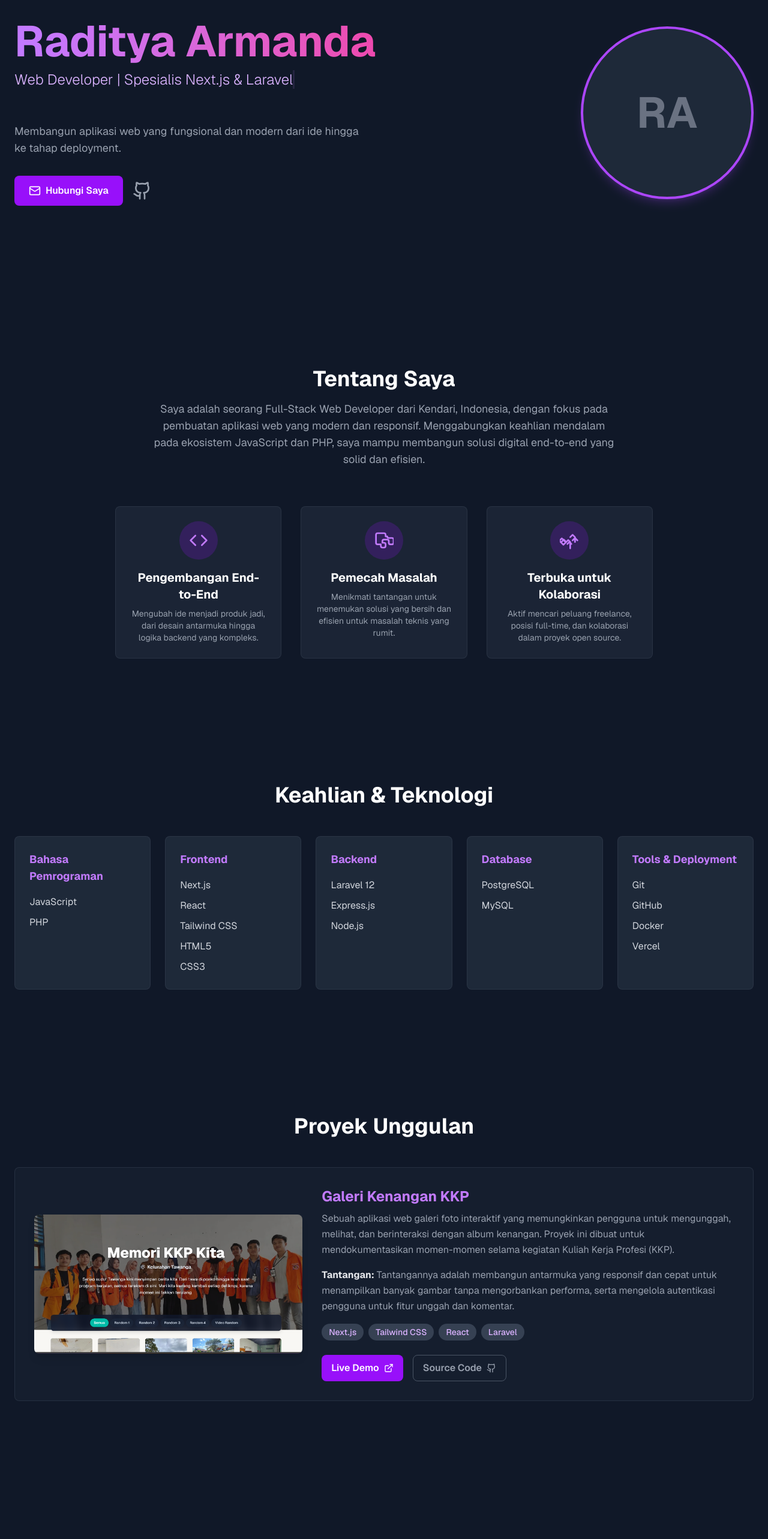
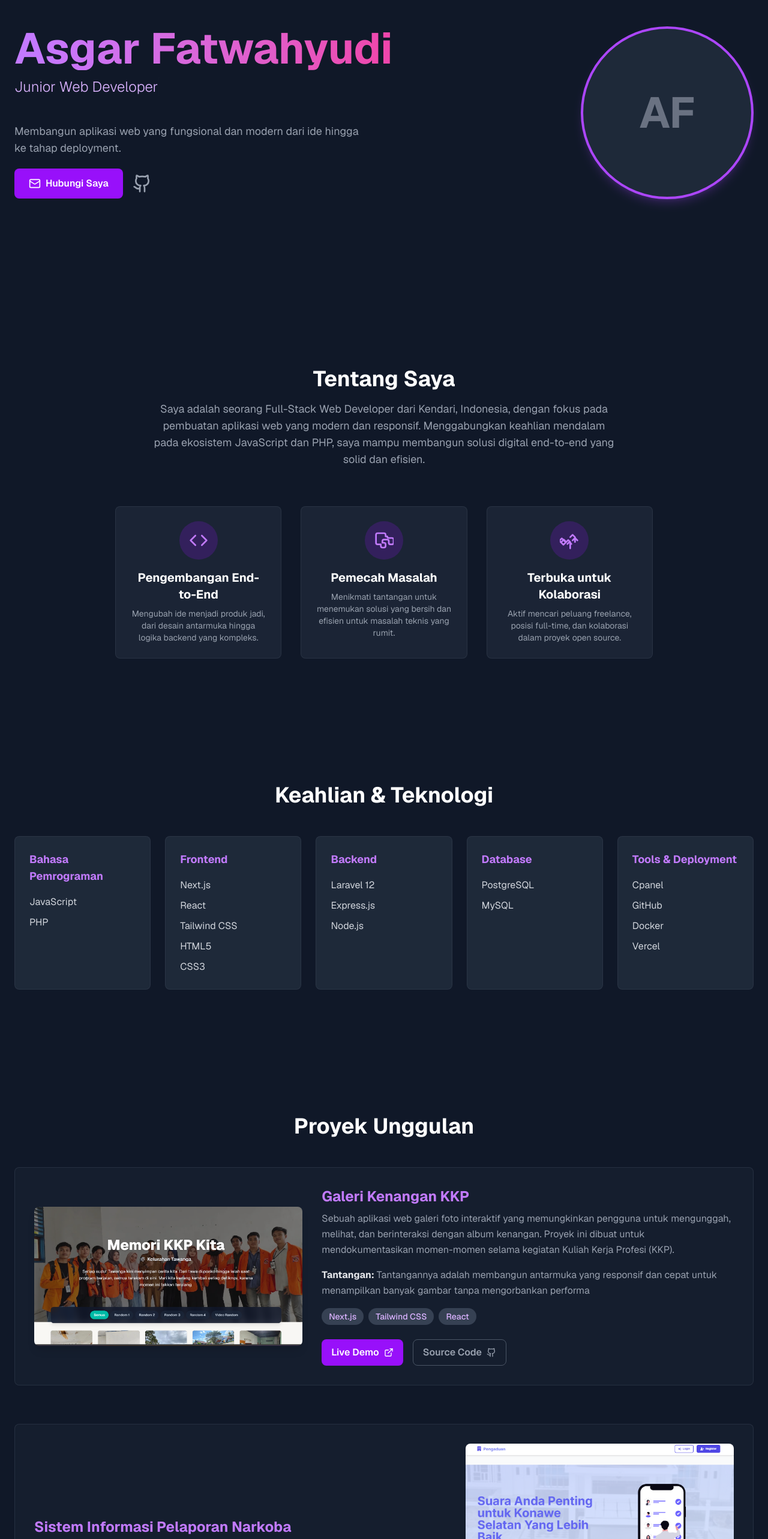
Before and after one commit to Asgarnet11/portofolio-raditya, a Next.js app: page / in a window 1280 px wide. Shown: the part 220-2786 px from the top of the page at 60% size. Built offline with nearby package versions, Linux system fonts and the light colour scheme.

Commit message:
my new featres porto

```diff
--- a/app/page.tsx
+++ b/app/page.tsx
@@ -1,55 +1,177 @@
 "use client";
-import React, { useState, useEffect } from 'react';
+import React, { useState, useEffect } from "react";
 
-// --- Ikon SVG dengan Tipe untuk TypeScript ---
-const Github = (props: React.SVGProps<SVGSVGElement>) => (
-  <svg xmlns="http://www.w3.org/2000/svg" width="24" height="24" viewBox="0 0 24 24" fill="none" stroke="currentColor" strokeWidth="2" strokeLinecap="round" strokeLinejoin="round" {...props}>
-    <path d="M15 22v-4a4.8 4.8 0 0 0-1-3.5c3 0 6-2 6-5.5.08-1.25-.27-2.48-1-3.5.28-1.15.28-2.35 0-3.5 0 0-1 0-3 1.5-2.64-.5-5.36-.5-8 0C6 2 5 2 5 2c-.3 1.15-.3 2.35 0 3.5A5.403 5.403 0 0 0 4 9c0 3.5 3 5.5 6 5.5-.39.49-.68 1.05-.85 1.65-.17.6-.22 1.23-.15 1.85v4"/>
-    <path d="M9 18c-4.51 2-5-2-7-2"/>
+// --- Ikon SVG ---
+const Github = (props) => (
+  <svg
+    xmlns="http://www.w3.org/2000/svg"
+    width="24"
+    height="24"
+    viewBox="0 0 24 24"
+    fill="none"
+    stroke="currentColor"
+    strokeWidth="2"
+    strokeLinecap="round"
+    strokeLinejoin="round"
+    {...props}
+  >
+    <path d="M15 22v-4a4.8 4.8 0 0 0-1-3.5c3 0 6-2 6-5.5.08-1.25-.27-2.48-1-3.5.28-1.15.28-2.35 0-3.5 0 0-1 0-3 1.5-2.64-.5-5.36-.5-8 0C6 2 5 2 5 2c-.3 1.15-.3 2.35 0 3.5A5.403 5.403 0 0 0 4 9c0 3.5 3 5.5 6 5.5-.39.49-.68 1.05-.85 1.65-.17.6-.22 1.23-.15 1.85v4" />
+    <path d="M9 18c-4.51 2-5-2-7-2" />
   </svg>
 );
-const Mail = (props: React.SVGProps<SVGSVGElement>) => (
-  <svg xmlns="http://www.w3.org/2000/svg" width="24" height="24" viewBox="0 0 24 24" fill="none" stroke="currentColor" strokeWidth="2" strokeLinecap="round" strokeLinejoin="round" {...props}>
-    <rect width="20" height="16" x="2" y="4" rx="2"/>
-    <path d="m22 7-8.97 5.7a1.94 1.94 0 0 1-2.06 0L2 7"/>
+const Mail = (props) => (
+  <svg
+    xmlns="http://www.w3.org/2000/svg"
+    width="24"
+    height="24"
+    viewBox="0 0 24 24"
+    fill="none"
+    stroke="currentColor"
+    strokeWidth="2"
+    strokeLinecap="round"
+    strokeLinejoin="round"
+    {...props}
+  >
+    <rect width="20" height="16" x="2" y="4" rx="2" />
+    <path d="m22 7-8.97 5.7a1.94 1.94 0 0 1-2.06 0L2 7" />
   </svg>
 );
-const ExternalLink = (props: React.SVGProps<SVGSVGElement>) => (
-  <svg xmlns="http://www.w3.org/2000/svg" width="24" height="24" viewBox="0 0 24 24" fill="none" stroke="currentColor" strokeWidth="2" strokeLinecap="round" strokeLinejoin="round" {...props}>
-    <path d="M18 13v6a2 2 0 0 1-2 2H5a2 2 0 0 1-2-2V8a2 2 0 0 1 2-2h6" /><polyline points="15 3 21 3 21 9" /><line x1="10" y1="14" x2="21" y2="3" />
+const ExternalLink = (props) => (
+  <svg
+    xmlns="http://www.w3.org/2000/svg"
+    width="24"
+    height="24"
+    viewBox="0 0 24 24"
+    fill="none"
+    stroke="currentColor"
+    strokeWidth="2"
+    strokeLinecap="round"
+    strokeLinejoin="round"
+    {...props}
+  >
+    <path d="M18 13v6a2 2 0 0 1-2 2H5a2 2 0 0 1-2-2V8a2 2 0 0 1 2-2h6" />
+    <polyline points="15 3 21 3 21 9" />
+    <line x1="10" y1="14" x2="21" y2="3" />
   </svg>
 );
-const ArrowUp = (props: React.SVGProps<SVGSVGElement>) => (
-    <svg xmlns="http://www.w3.org/2000/svg" width="24" height="24" viewBox="0 0 24 24" fill="none" stroke="currentColor" strokeWidth="2" strokeLinecap="round" strokeLinejoin="round" {...props}><path d="m5 12 7-7 7 7"/><path d="M12 19V5"/></svg>
+const ArrowUp = (props) => (
+  <svg
+    xmlns="http://www.w3.org/2000/svg"
+    width="24"
+    height="24"
+    viewBox="0 0 24 24"
+    fill="none"
+    stroke="currentColor"
+    strokeWidth="2"
+    strokeLinecap="round"
+    strokeLinejoin="round"
+    {...props}
+  >
+    <path d="m5 12 7-7 7 7" />
+    <path d="M12 19V5" />
+  </svg>
 );
-const Menu = (props: React.SVGProps<SVGSVGElement>) => (
-    <svg xmlns="http://www.w3.org/2000/svg" width="24" height="24" viewBox="0 0 24 24" fill="none" stroke="currentColor" strokeWidth="2" strokeLinecap="round" strokeLinejoin="round" {...props}><line x1="4" x2="20" y1="12" y2="12"/><line x1="4" x2="20" y1="6" y2="6"/><line x1="4" x2="20" y1="18" y2="18"/></svg>
+const Menu = (props) => (
+  <svg
+    xmlns="http://www.w3.org/2000/svg"
+    width="24"
+    height="24"
+    viewBox="0 0 24 24"
+    fill="none"
+    stroke="currentColor"
+    strokeWidth="2"
+    strokeLinecap="round"
+    strokeLinejoin="round"
+    {...props}
+  >
+    <line x1="4" x2="20" y1="12" y2="12" />
+    <line x1="4" x2="20" y1="6" y2="6" />
+    <line x1="4" x2="20" y1="18" y2="18" />
+  </svg>
 );
-const X = (props: React.SVGProps<SVGSVGElement>) => (
-    <svg xmlns="http://www.w3.org/2000/svg" width="24" height="24" viewBox="0 0 24 24" fill="none" stroke="currentColor" strokeWidth="2" strokeLinecap="round" strokeLinejoin="round" {...props}><line x1="18" y1="6" x2="6" y2="18"/><line x1="6" y1="6" x2="18" y2="18"/></svg>
+const X = (props) => (
+  <svg
+    xmlns="http://www.w3.org/2000/svg"
+    width="24"
+    height="24"
+    viewBox="0 0 24 24"
+    fill="none"
+    stroke="currentColor"
+    strokeWidth="2"
+    strokeLinecap="round"
+    strokeLinejoin="round"
+    {...props}
+  >
+    <line x1="18" y1="6" x2="6" y2="18" />
+    <line x1="6" y1="6" x2="18" y2="18" />
+  </svg>
 );
-const CodeIcon = (props: React.SVGProps<SVGSVGElement>) => (
-    <svg xmlns="http://www.w3.org/2000/svg" width="24" height="24" viewBox="0 0 24 24" fill="none" stroke="currentColor" strokeWidth="2" strokeLinecap="round" strokeLinejoin="round" {...props}><polyline points="16 18 22 12 16 6"/><polyline points="8 6 2 12 8 18"/></svg>
+// --- Ikon Baru untuk Bagian "Tentang Saya" ---
+const CodeIcon = (props) => (
+  <svg
+    xmlns="http://www.w3.org/2000/svg"
+    width="24"
+    height="24"
+    viewBox="0 0 24 24"
+    fill="none"
+    stroke="currentColor"
+    strokeWidth="2"
+    strokeLinecap="round"
+    strokeLinejoin="round"
+    {...props}
+  >
+    <polyline points="16 18 22 12 16 6" />
+    <polyline points="8 6 2 12 8 18" />
+  </svg>
 );
-const PuzzleIcon = (props: React.SVGProps<SVGSVGElement>) => (
-    <svg xmlns="http://www.w3.org/2000/svg" width="24" height="24" viewBox="0 0 24 24" fill="none" stroke="currentColor" strokeWidth="2" strokeLinecap="round" strokeLinejoin="round" {...props}><path d="M14 7V5a2 2 0 0 0-2-2H4a2 2 0 0 0-2 2v10a2 2 0 0 0 2 2h4v2a2 2 0 0 0 2 2h2a2 2 0 0 0 2-2v-2a2 2 0 0 0-2-2h-2v-2a2 2 0 0 1 2-2h4a2 2 0 0 1 2 2v2a2 2 0 0 0 2 2h2a2 2 0 0 0 2-2v-4a2 2 0 0 0-2-2h-4a2 2 0 0 1-2-2z"/></svg>
+const PuzzleIcon = (props) => (
+  <svg
+    xmlns="http://www.w3.org/2000/svg"
+    width="24"
+    height="24"
+    viewBox="0 0 24 24"
+    fill="none"
+    stroke="currentColor"
+    strokeWidth="2"
+    strokeLinecap="round"
+    strokeLinejoin="round"
+    {...props}
+  >
+    <path d="M14 7V5a2 2 0 0 0-2-2H4a2 2 0 0 0-2 2v10a2 2 0 0 0 2 2h4v2a2 2 0 0 0 2 2h2a2 2 0 0 0 2-2v-2a2 2 0 0 0-2-2h-2v-2a2 2 0 0 1 2-2h4a2 2 0 0 1 2 2v2a2 2 0 0 0 2 2h2a2 2 0 0 0 2-2v-4a2 2 0 0 0-2-2h-4a2 2 0 0 1-2-2z" />
+  </svg>
 );
-const HandshakeIcon = (props: React.SVGProps<SVGSVGElement>) => (
-    <svg xmlns="http://www.w3.org/2000/svg" width="24" height="24" viewBox="0 0 24 24" fill="none" stroke="currentColor" strokeWidth="2" strokeLinecap="round" strokeLinejoin="round" {...props}><path d="M14.5 16.5 12 14l-2.5 2.5"/><path d="m2 14 3-3 3 3"/><path d="M13 22V14l-2.5-2.5-3 3-2-2-3-3-3 3 3 3 2 2 3-3"/><path d="M19 14V8l-3-3-3 3"/><path d="m22 12-3-3-3 3"/></svg>
+const HandshakeIcon = (props) => (
+  <svg
+    xmlns="http://www.w3.org/2000/svg"
+    width="24"
+    height="24"
+    viewBox="0 0 24 24"
+    fill="none"
+    stroke="currentColor"
+    strokeWidth="2"
+    strokeLinecap="round"
+    strokeLinejoin="round"
+    {...props}
+  >
+    <path d="M14.5 16.5 12 14l-2.5 2.5" />
+    <path d="m2 14 3-3 3 3" />
+    <path d="M13 22V14l-2.5-2.5-3 3-2-2-3-3-3 3 3 3 2 2 3-3" />
+    <path d="M19 14V8l-3-3-3 3" />
+    <path d="m22 12-3-3-3 3" />
+  </svg>
 );
-
 
 // --- Hook & Komponen Tambahan ---
 
 // Hook untuk Efek Ketik
-const useTypingEffect = (text: string, speed = 100) => {
-    const [displayedText, setDisplayedText] = useState('');
+const useTypingEffect = (text, speed = 100) => {
+  const [displayedText, setDisplayedText] = useState("");
   useEffect(() => {
     let i = 0;
-        setDisplayedText('');
+    setDisplayedText("");
     const typingInterval = setInterval(() => {
       if (i < text.length) {
-                setDisplayedText(prev => prev + text.charAt(i));
+        setDisplayedText((prev) => prev + text.charAt(i));
         i++;
       } else {
         clearInterval(typingInterval);
@@ -61,8 +183,8 @@ const useTypingEffect = (text: string, speed = 100) => {
 };
 
 // Komponen untuk Animasi Fade-In saat scroll
-const AnimatedSection = ({ children, className = "" }: { children: React.ReactNode, className?: string, id?: string }) => {
-    const ref = React.useRef<HTMLElement>(null);
+const AnimatedSection = ({ children, className = "" }) => {
+  const ref = React.useRef(null);
   const [isVisible, setIsVisible] = useState(false);
 
   useEffect(() => {
@@ -89,7 +211,12 @@ const AnimatedSection = ({ children, className = "" }: { children: React.ReactNo
   }, []);
 
   return (
-        <section ref={ref} className={`${className} transition-opacity duration-1000 ease-in ${isVisible ? 'opacity-100' : 'opacity-0 translate-y-5'}`}>
+    <section
+      ref={ref}
+      className={`${className} transition-opacity duration-1000 ease-in ${
+        isVisible ? "opacity-100" : "opacity-0 translate-y-5"
+      }`}
+    >
       {children}
     </section>
   );
@@ -109,26 +236,29 @@ export default function App() {
   }, []);
 
   const portfolioData = {
-        name: "Raditya Armanda",
-        headline: " WWeb Developer | Spesialis Next.js & Laravel",
-        photoPlaceholder: "RA",
+    name: "Asgar Fatwahyudi",
+    headline: "JJunior Web Developer",
+    photoPlaceholder: "AF",
     about: {
       bio: "Saya adalah seorang Full-Stack Web Developer dari Kendari, Indonesia, dengan fokus pada pembuatan aplikasi web yang modern dan responsif. Menggabungkan keahlian mendalam pada ekosistem JavaScript dan PHP, saya mampu membangun solusi digital end-to-end yang solid dan efisien.",
       highlights: [
         {
           icon: "CodeIcon",
           title: "Pengembangan End-to-End",
-                    description: "Mengubah ide menjadi produk jadi, dari desain antarmuka hingga logika backend yang kompleks.",
+          description:
+            "Mengubah ide menjadi produk jadi, dari desain antarmuka hingga logika backend yang kompleks.",
         },
         {
           icon: "PuzzleIcon",
           title: "Pemecah Masalah",
-                    description: "Menikmati tantangan untuk menemukan solusi yang bersih dan efisien untuk masalah teknis yang rumit.",
+          description:
+            "Menikmati tantangan untuk menemukan solusi yang bersih dan efisien untuk masalah teknis yang rumit.",
         },
         {
           icon: "HandshakeIcon",
           title: "Terbuka untuk Kolaborasi",
-                    description: "Aktif mencari peluang freelance, posisi full-time, dan kolaborasi dalam proyek open source.",
+          description:
+            "Aktif mencari peluang freelance, posisi full-time, dan kolaborasi dalam proyek open source.",
         },
       ],
     },
@@ -137,7 +267,10 @@ export default function App() {
       github: "https://github.com/Asgarnet11",
     },
     skills: [
-            { category: "Bahasa Pemrograman", items: ["JavaScript", "PHP"] },
+      {
+        category: "Bahasa Pemrograman",
+        items: ["JavaScript", "PHP"],
+      },
       {
         category: "Frontend",
         items: ["Next.js", "React", "Tailwind CSS", "HTML5", "CSS3"],
@@ -146,7 +279,7 @@ export default function App() {
       { category: "Database", items: ["PostgreSQL", "MySQL"] },
       {
         category: "Tools & Deployment",
-                items: ["Git", "GitHub", "Docker", "Vercel"],
+        items: ["Cpanel", "GitHub", "Docker", "Vercel"],
       },
     ],
     projects: [
@@ -155,11 +288,33 @@ export default function App() {
         description:
           "Sebuah aplikasi web galeri foto interaktif yang memungkinkan pengguna untuk mengunggah, melihat, dan berinteraksi dengan album kenangan. Proyek ini dibuat untuk mendokumentasikan momen-momen selama kegiatan Kuliah Kerja Profesi (KKP).",
         challenge:
-                    "Tantangannya adalah membangun antarmuka yang responsif dan cepat untuk menampilkan banyak gambar tanpa mengorbankan performa, serta mengelola autentikasi pengguna untuk fitur unggah dan komentar.",
-                technologies: ["Next.js", "Tailwind CSS", "React", "Laravel"],
+          "Tantangannya adalah membangun antarmuka yang responsif dan cepat untuk menampilkan banyak gambar tanpa mengorbankan performa",
+        technologies: ["Next.js", "Tailwind CSS", "React"],
         liveDemo: "https://galery-kenangan-kkp1.vercel.app/",
-                sourceCode: "https://github.com/Asgarnet11/",
-                imageUrl: "/photo/project1.png"
+        sourceCode: "https://github.com/Asgarnet11/galery-kenangan-kkp.git",
+        imageUrl: "/photo/project1.png",
+      },
+      {
+        title: "Sistem Informasi Pelaporan Narkoba",
+        description:
+          "Sebuh Portal Masyarakat Untuk Pengaduan Masyarakat Yang aman dengan pengelolaan klasfikasi laporan yang tersusun rapih dan membuat petugas mampu mengelola laporan dengan mudah, cepat, dan tepat",
+        challenge:
+          "Tantangannya adalah membangun antarmuka yang responsif dan cepat untuk menampilkan banyak gambar tanpa mengorbankan performa",
+        technologies: ["Laravel", "Tailwind CSS"],
+        liveDemo: "https://si-lapor.project-site.my.id/",
+        sourceCode: "https://github.com/Asgarnet11/Pengaduan-narkoba.git",
+        imageUrl: "/photo/project2.png",
+      },
+      {
+        title: "Sistem Informasi Pelaporan Narkoba",
+        description:
+          "Sistem Informasi Pertanian Untuk Masyarakat Kelurahan Unaasi yang bergerak di bidang pertanian yang kedepanya mungkin akan lebih banyak fitur yang dapat di kembangkan",
+        challenge:
+          "Tantangannya adalah membangun antarmuka yang responsif dan cepat Serta mengembangkan beberapa fitur yang di tampilkan dengan SEO",
+        technologies: ["Laravel", "Tailwind CSS"],
+        liveDemo: "https://agriunaasi.project-site.my.id/",
+        sourceCode: "https://github.com/Asgarnet11/Sistem-Pertanian.git",
+        imageUrl: "/photo/project3.png",
       },
     ],
   };
@@ -171,7 +326,7 @@ export default function App() {
     { href: "#contact", label: "Kontak" },
   ];
 
-    const highlightIcons: { [key: string]: React.FC<React.SVGProps<SVGSVGElement>> } = {
+  const highlightIcons = {
     CodeIcon,
     PuzzleIcon,
     HandshakeIcon,
@@ -247,7 +402,7 @@ export default function App() {
         >
           <div className="flex justify-end p-6">
             <button onClick={() => setIsMenuOpen(false)} className="text-white">
-                            <X width={30} height={30} />
+              <X size={30} />
             </button>
           </div>
           <nav className="flex flex-col items-center justify-center h-full space-y-8">
@@ -274,10 +429,10 @@ export default function App() {
               <h1 className="text-5xl lg:text-7xl font-bold text-transparent bg-clip-text bg-gradient-to-r from-purple-400 to-pink-500 mb-3">
                 {portfolioData.name}
               </h1>
-                            <h2 className="text-xl md:text-2xl font-light text-purple-300 mb-6 h-14 md:h-16">
+              <h2 className="text-2xl md:text-2xl font-light text-purple-300 mb-3 h-16 md:h-16">
                 <span className="typing-cursor">{animatedHeadline}</span>
               </h2>
-                            <p className="max-w-xl text-gray-400 mb-8 text-base md:text-lg">
+              <p className="max-w-xl text-gray-400 mb-5 text-base md:text-lg">
                 Membangun aplikasi web yang fungsional dan modern dari ide
                 hingga ke tahap deployment.
               </p>
@@ -307,7 +462,7 @@ export default function App() {
           </section>
 
           <div className="space-y-24 md:space-y-32 mt-24 md:mt-16">
-                        {/* --- Bagian "Tentang Saya" --- */}
+            {/* --- Bagian "Tentang Saya" yang Diperbarui --- */}
             <AnimatedSection className="pt-20" id="about">
               <h3 className="text-3xl md:text-4xl font-bold text-white mb-4 text-center">
                 Tentang Saya
@@ -323,7 +478,7 @@ export default function App() {
                     <div
                       key={index}
                       className="bg-gray-800/80 p-6 rounded-lg border border-gray-700/50 text-center transition-all duration-300 hover:border-purple-500/50 hover:shadow-lg hover:shadow-purple-500/10 hover:-translate-y-2 staggered-fade-in"
-                                            style={{ animationDelay: `${index * 200}ms` }}
+                      style={{ animationDelay: `${index * 100}ms` }}
                     >
                       <div className="flex justify-center mb-4">
                         <div className="bg-purple-600/20 p-4 rounded-full">
@@ -392,9 +547,9 @@ export default function App() {
                           alt={`Screenshot dari proyek ${project.title}`}
                           className="rounded-lg shadow-lg w-full h-auto object-cover"
                           onError={(e) => {
-                                                        const target = e.target as HTMLImageElement;
-                                                        target.onerror = null;
-                                                        target.src = "https://placehold.co/600x400/1a202c/9f7aea?text=Image+Not+Found";
+                            e.target.onerror = null;
+                            e.target.src =
+                              "https://placehold.co/600x400/1a202c/9f7aea?text=Image+Not+Found";
                           }}
                         />
                       </a>
@@ -469,7 +624,7 @@ export default function App() {
           </AnimatedSection>
           <div className="border-t border-gray-800 pt-6 mt-16">
             <p className="text-gray-500">
-                            Didesain dan Dibangun oleh Raditya Armanda &copy;{" "}
+              Didesain dan Dibangun oleh Asgar Fatwahyudi&copy;{""}
               {new Date().getFullYear()}
             </p>
           </div>
```
Also changed, not shown: public/photo/project2.png (added), public/photo/project3.png (added). Lines whose indentation alone changed are shown as unchanged.
